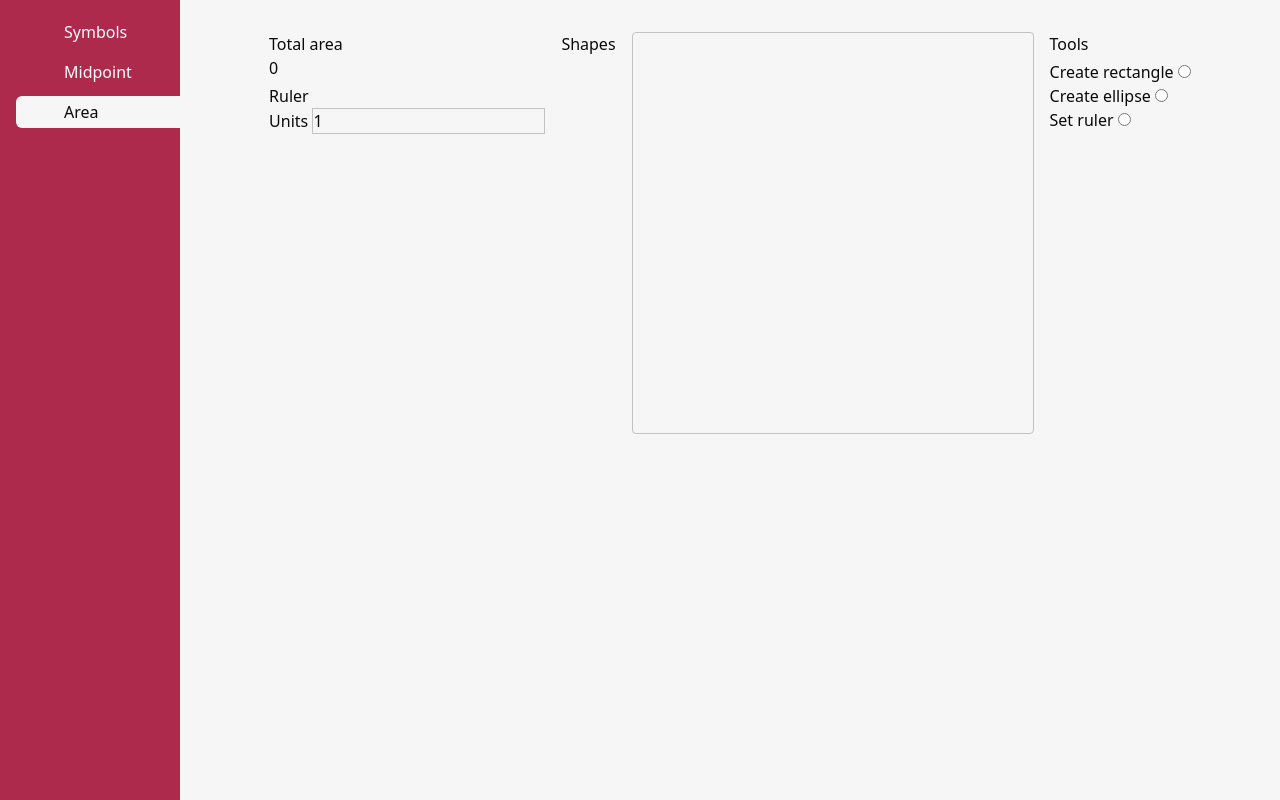
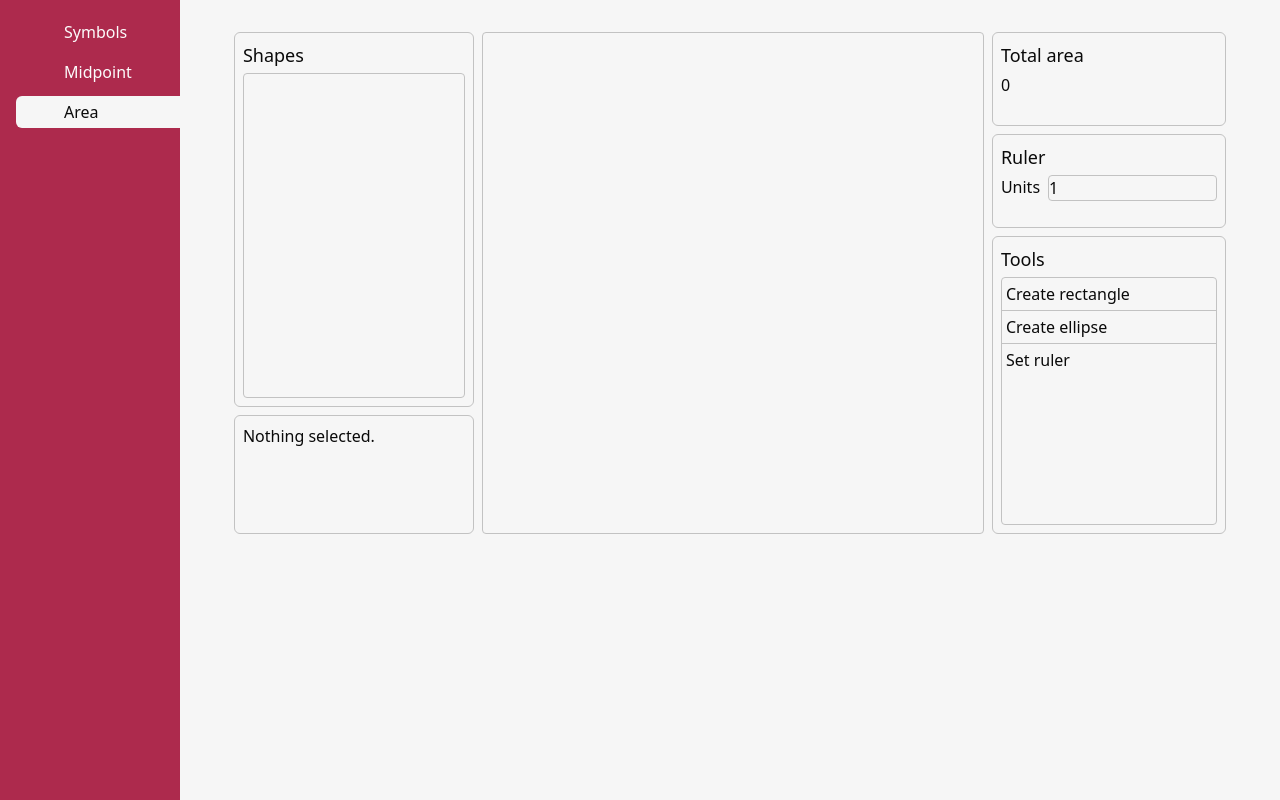
Before and after one commit to schebl/tools, a SvelteKit app: page /area in a window 1280 px wide. Built offline with nearby package versions, Linux system fonts and the light colour scheme.

Commit message:
Improve UI

```diff
--- a/src/lib/area/Editor.svelte.ts
+++ b/src/lib/area/Editor.svelte.ts
@@ -8,7 +8,6 @@ export class Editor {
     public readonly tools: ToolManager;
     public readonly selection: SelectionStore;
     public ruler = $state<Ruler | null>(null);
-    private readonly _shapes = $state<Shape[]>([]);
     private _canvas: HTMLCanvasElement | null = null;
     private _renderer: Renderer | null = null;
     private _running: boolean = false;
@@ -19,6 +18,8 @@ export class Editor {
         this.selection = new SelectionStore();
     }
 
+    private _shapes = $state<Shape[]>([]);
+
     public get shapes(): Shape[] {
         return this._shapes;
     }
@@ -27,6 +28,16 @@ export class Editor {
         const shapes = this.shapes.map(s => new ShapeDrawable(s));
         const ruler = this.ruler ? [new RulerDrawable(this.ruler)] : [];
         return [...shapes, ...ruler];
+    }
+
+    public addShape(shape: Shape): void {
+        this._shapes.push(shape);
+        this.selection.selectShape(shape);
+    }
+
+    public removeShape(shape: Shape): void {
+        this._shapes = this._shapes.filter(s => s.id !== shape.id);
+        this.selection.selectShape(null);
     }
 
     public init(canvas: HTMLCanvasElement): void {
@@ -114,9 +125,7 @@ export class Editor {
 
     private createContext(): ToolContext {
         return {
-            addShape: (shape: Shape) => {
-                this._shapes.push(shape);
-            },
+            addShape: (shape) => this.addShape(shape),
             ruler: this.ruler,
             setRuler: (ruler: Ruler) => {
                 this.ruler = ruler;
--- a/src/lib/area/tool/figures.ts
+++ b/src/lib/area/tool/figures.ts
@@ -86,7 +86,6 @@ export const createRectTool: ToolDescriptor = {
                 shape.addPoint(BezierPoint.fromXY(this.startPoint.x, this.startPoint.y + h));
 
                 ctx.addShape(shape);
-                ctx.selection.selectShape(shape);
             }
         };
     },
@@ -162,7 +161,6 @@ export const createEllipseTool: ToolDescriptor = {
                 addEllipseSegment(this.startPoint.x, center.y, 0, -h);
 
                 ctx.addShape(shape);
-                ctx.selection.selectShape(shape);
             }
         };
     },
--- a/src/routes/area/+page.svelte
+++ b/src/routes/area/+page.svelte
@@ -8,7 +8,10 @@
         pointManipulatorTool,
         setRulerTool,
     } from "$lib/area/tool";
+    import Button from "$lib/components/Button.svelte";
     import {onMount} from "svelte";
+    import {slide} from "svelte/transition";
+    import Block from "./Block.svelte";
 
     const editor = new Editor();
     editor.tools.register(createRectTool, createEllipseTool, setRulerTool);
@@ -19,6 +22,7 @@
     let totalArea = $derived(editor.totalArea * scale ** 2);
 
     let canvas: HTMLCanvasElement;
+    const canvasSize = 500;
 
     onMount(() => {
         editor.init(canvas);
@@ -27,68 +31,111 @@
             editor.destroy();
         };
     });
+
+    function handleKeydown(callback: () => void) {
+        return function (event: KeyboardEvent) {
+            if (event.key === " " || event.key === "Enter") {
+                event.preventDefault();
+                callback();
+            }
+        };
+    }
 </script>
 
 <svelte:head>
     <title>Area</title>
 </svelte:head>
 
-<div class="flex gap-4">
-    <div class="flex flex-col gap-1">
-        <div>
-            <p>Total area</p>
+<div class="flex gap-2" style="height: {canvasSize + 2}px">
+    <div class="grid grid-rows-4 gap-2 min-w-60">
+        <Block class="row-span-3" heading="Shapes">
+            <div
+                class="w-full overflow-y-auto rounded-sm border divide-border divide-y border-border"
+                role="listbox"
+            >
+                {#each editor.shapes as shape, i (shape.id)}
+                    {@const
+                        selected = editor.selection.shape && editor.selection.shape.id === shape.id}
 
-            <p>{totalArea}</p>
-        </div>
+                    <div
+                        onclick={() => editor.selection.selectShape(shape)}
+                        onkeydown={handleKeydown(() => editor.selection.selectShape(shape))}
+                        role="option"
+                        aria-selected={selected}
+                        tabindex="0"
+                        class="p-1 {selected ? 'text-primary' : ''}"
+                        transition:slide
+                    >
+                        <p>{shape.title}</p>
+                    </div>
+                {/each}
+            </div>
+        </Block>
 
-        <div>
-            <p>Ruler</p>
+        <Block>
+            {#if editor.selection.shape}
+                {@const shape = editor.selection.shape}
 
-            Units <input bind:value={realUnitsInRuler} class="border border-border" type="number">
-        </div>
-    </div>
-
-    <div class="flex flex-col gap-1">
-        <p>Shapes</p>
-
-        <div>
-            {#each editor.shapes as shape, i (shape.id)}
-                <div>
-                    <label for="selection-shape-{i}">Shape {i + 1}</label>
-
-                    <input
-                        onclick={() => {editor.selection.selectShape(shape)}}
-                        id="selection-shape-{i}"
-                        type="radio"
-                        name="selection"
-                        checked={shape.id === editor.selection.shape?.id}
-                    >
+                <div class="flex w-full flex-col gap-2">
+                    <Button onclick={() => editor.removeShape(shape)}>
+                        Remove
+                    </Button>
                 </div>
-            {/each}
-        </div>
+            {:else}
+                <p>Nothing selected.</p>
+            {/if}
+        </Block>
     </div>
 
     <canvas
-        bind:this={canvas} class="h-full rounded-sm border border-border" height="400" width="400"
+        bind:this={canvas}
+        class="rounded-sm border border-border"
+        height={canvasSize}
+        style="height: {canvasSize + 2}px"
+        width={canvasSize}
     ></canvas>
 
-    <div class="flex flex-col gap-1">
-        <p>Tools</p>
+    <div class="grid grid-rows-5 gap-2 max-w-60">
+        <Block heading="Total area">
+            <p>{totalArea}</p>
+        </Block>
 
-        <div>
-            {#each editor.tools.getApplicable(editor.selection) as tool (tool.id)}
-                <div>
-                    <label for="tool-{tool.id}">{tool.label}</label>
+        <Block heading="Ruler">
+            <div>
+                <div class="flex justify-between gap-2">
+                    <label for="real-units">Units</label>
 
                     <input
-                        onclick={() => {editor.tools.activate(tool.id, editor.selection)}}
-                        id="tool-{tool.id}"
-                        type="radio"
-                        name="tool"
-                        checked={editor.tools.isActive(tool.id)}
+                        bind:value={realUnitsInRuler}
+                        class="w-full rounded-sm border border-border"
+                        id="real-units"
+                        type="number"
                     >
                 </div>
-            {/each}
-        </div>
+            </div>
+        </Block>
+
+        <Block class="row-span-3" heading="Tools">
+            <div
+                class="w-full overflow-y-auto rounded-sm border divide-border divide-y border-border"
+                role="listbox"
+            >
+                {#each editor.tools.getApplicable(editor.selection) as tool (tool.id)}
+                    {@const active = editor.tools.isActive(tool.id)}
+
+                    <div
+                        onclick={() => editor.tools.activate(tool.id, editor.selection)}
+                        onkeydown={handleKeydown(() => editor.tools.activate(tool.id, editor.selection))}
+                        role="option"
+                        aria-selected={active}
+                        tabindex="0"
+                        class="p-1 {active ? 'text-primary' : ''}"
+                        transition:slide
+                    >
+                        <p>{tool.label}</p>
+                    </div>
+                {/each}
+            </div>
+        </Block>
     </div>
 </div>
--- /dev/null
+++ b/src/routes/area/Block.svelte
@@ -0,0 +1,27 @@
+<script lang="ts">
+    import type {Snippet} from "svelte";
+    import type {HTMLAttributes} from "svelte/elements";
+
+    interface Props extends HTMLAttributes<HTMLDivElement> {
+        heading?: string;
+        class?: string;
+        children: Snippet;
+    }
+
+    const {
+        heading,
+        class: className = "",
+        children,
+        ...others
+    }: Props = $props();
+</script>
+
+<div {...others} class={`flex flex-col gap-1 border border-border rounded-md p-2 ${className}`}>
+    {#if heading}
+        <h4 class="text-lg">{heading}</h4>
+    {/if}
+
+    <div class="flex-1 flex overflow-auto">
+        {@render children()}
+    </div>
+</div>
```
